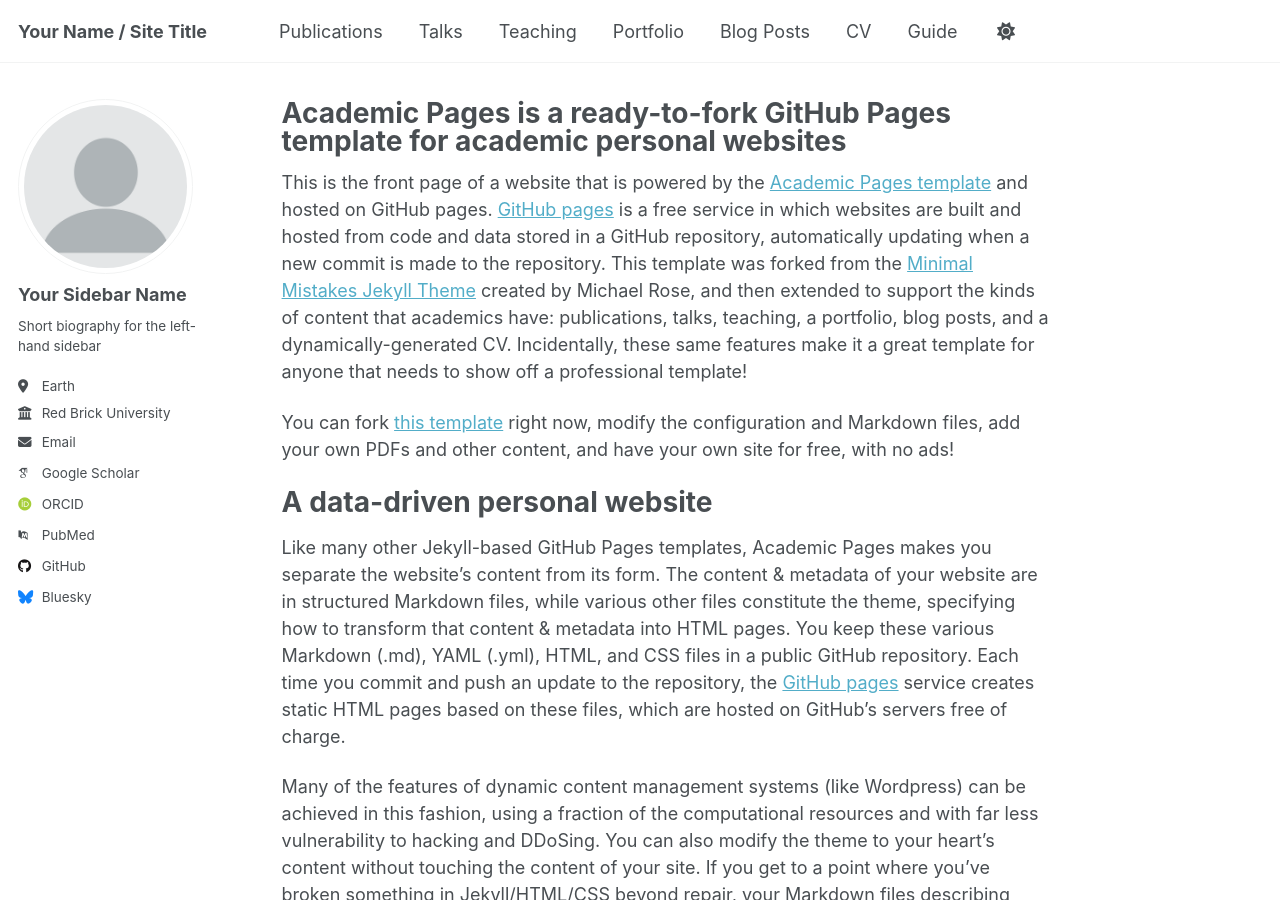
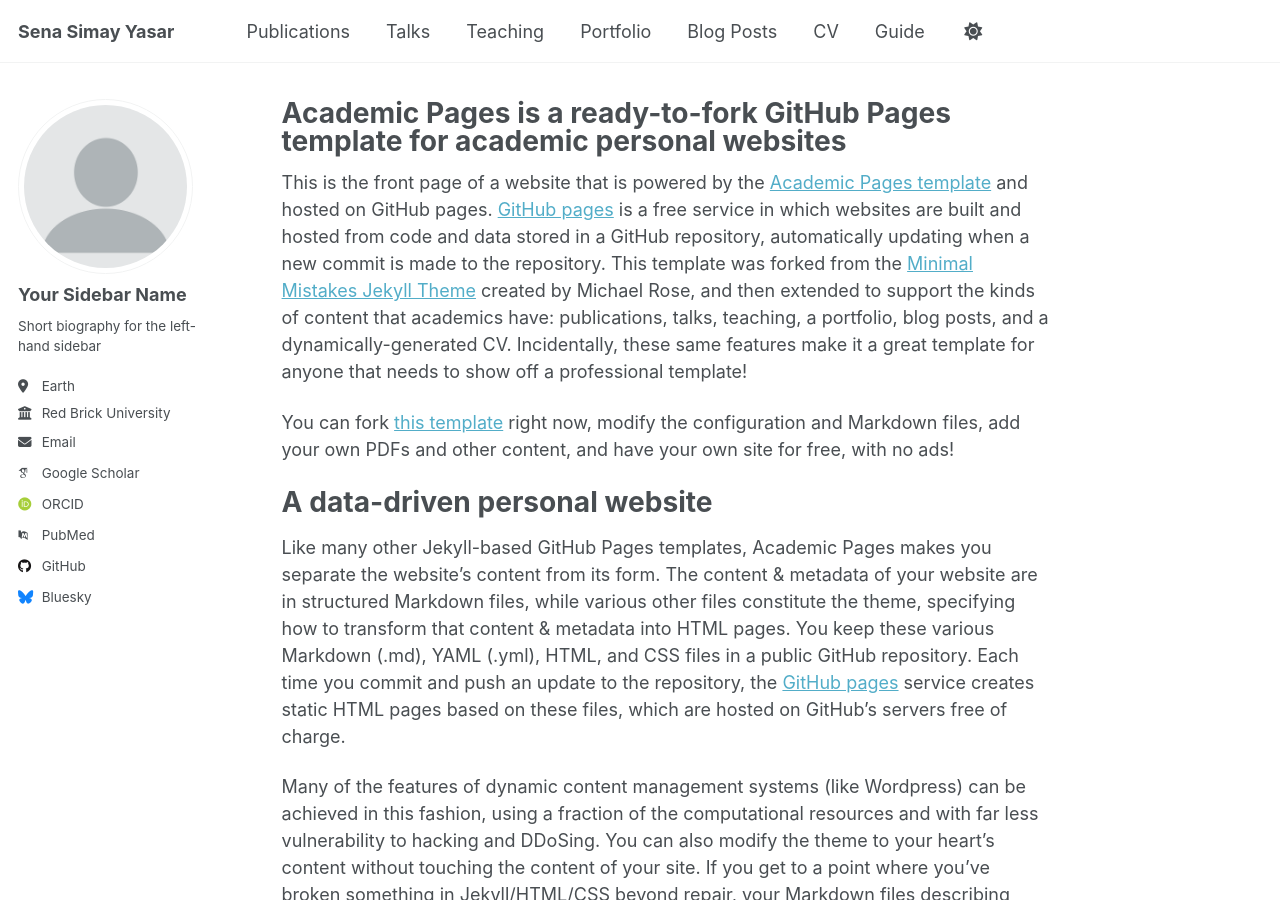
Before and after one commit to simayasar/simayasar.github.io, a Jekyll site: the page built from _pages/about.md, in a window 1280 px wide and 900 px high. Built offline with Jekyll 4.4.1, drawn with Linux system fonts in a browser that asks for light colours; some web fonts are replaced; a script that is not in the unit is left out.

Commit message:
Update _config.yml

```diff
--- a/_config.yml
+++ b/_config.yml
@@ -9,7 +9,7 @@
 # Basic Site Settings
 locale                   : "en-US"
 site_theme               : "default"
-title                    : "Your Name / Site Title"
+title                    : "Sena Simay Yasar"
 title_separator          : "-"
 name                     : &name "Your Name"
 description              : &description "personal description"
```
